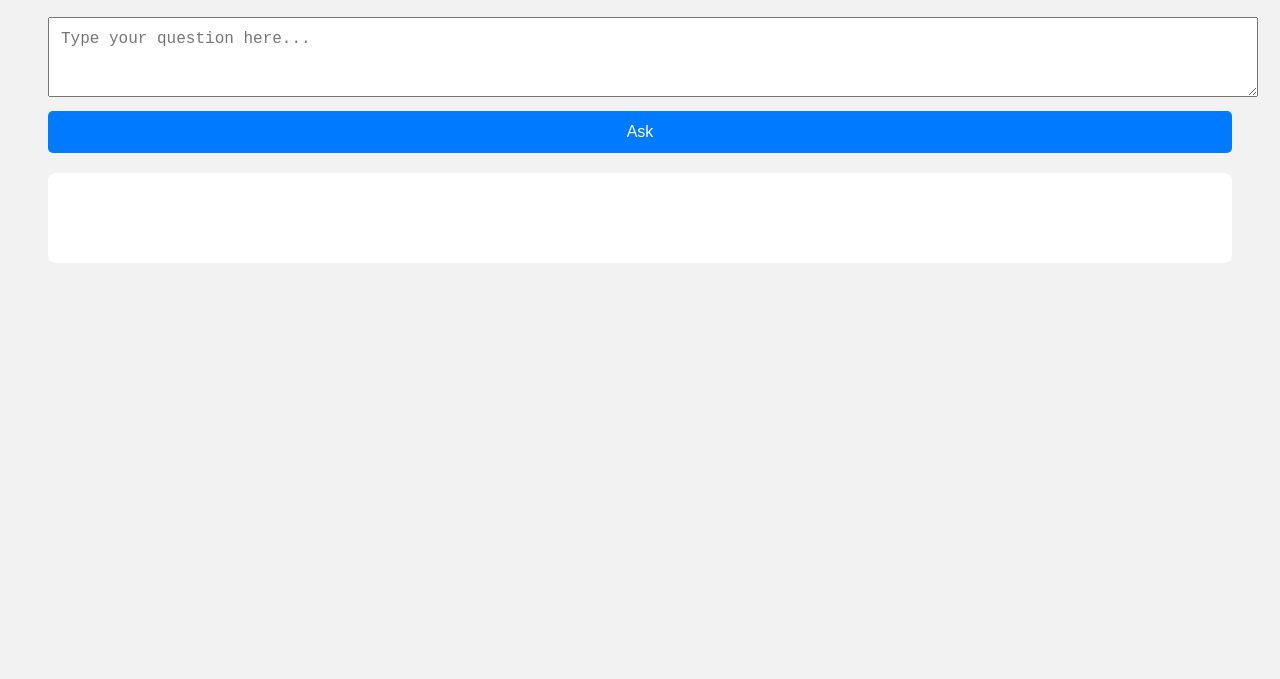
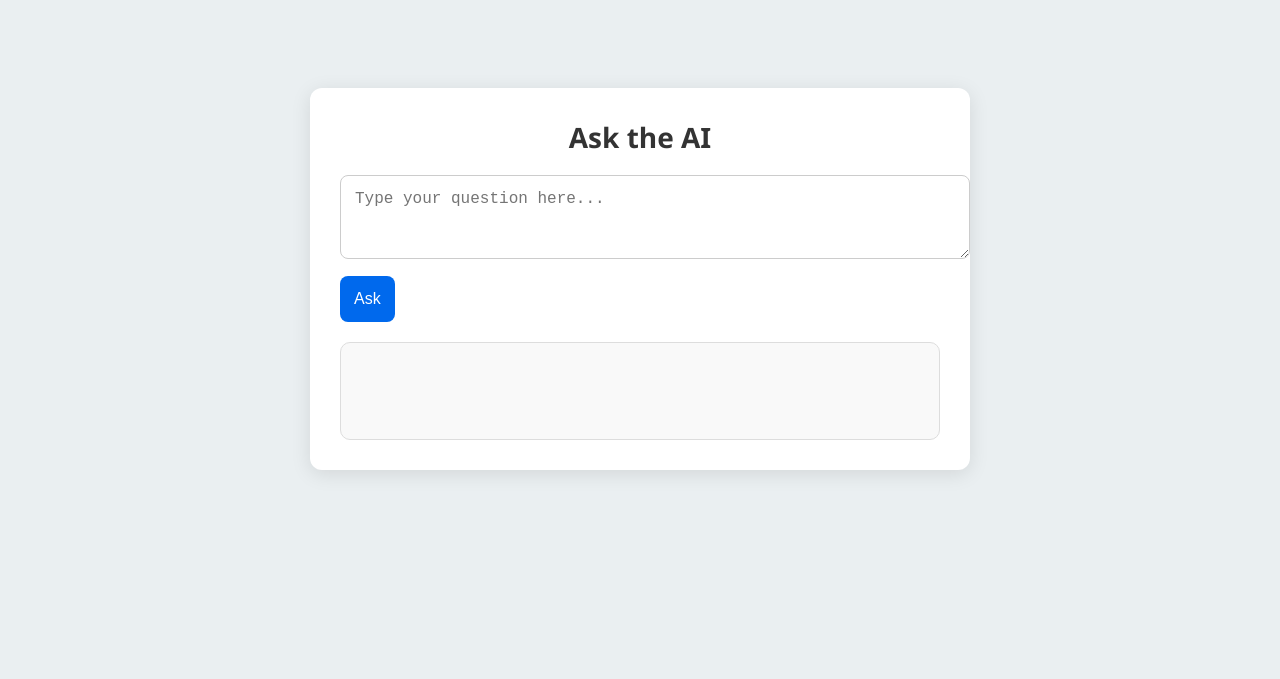
Before and after one commit to Nithin1614/ThinkFlowAI, a plain HTML site: page index.html in a window 1280 px wide. Shown: the part 121-800 px from the top of the page. Drawn offline with Linux system fonts and the light colour scheme.

Commit message:
Update index.html

```diff
--- a/index.html
+++ b/index.html
@@ -5,49 +5,21 @@
     <meta charset="UTF-8">
     <meta name="viewport" content="width=device-width, initial-scale=1.0">
     <title>AI Chatbot</title>
-    <style>
-        body {
-            font-family: Arial, sans-serif;
-            background: #f2f2f2;
-            padding: 40px;
-        }
-
-        textarea,
-        button {
-            width: 100%;
-            padding: 12px;
-            font-size: 16px;
-            margin-top: 10px;
-        }
-
-        button {
-            background-color: #007BFF;
-            color: white;
-            border: none;
-            cursor: pointer;
-            border-radius: 5px;
-        }
-
-        button:hover {
-            background-color: #0056b3;
-        }
-
-        #responseBox {
-            margin-top: 20px;
-            background: white;
-            padding: 15px;
-            border-radius: 8px;
-            min-height: 60px;
-            white-space: pre-wrap;
-        }
-    </style>
 </head>
 
-<body>
-    <h1>Ask the AI</h1>
-    <textarea id="question" rows="3" placeholder="Type your question here..."></textarea>
-    <button onclick="askQuestion()">Ask</button>
-    <div id="responseBox"></div>
+<body style="margin: 0; padding: 0; font-family: 'Segoe UI', sans-serif; background: #eaeff1; display: flex; justify-content: center; align-items: center; height: 100vh;">
+    <div style="background: #ffffff; padding: 30px; border-radius: 12px; box-shadow: 0 4px 20px rgba(0, 0, 0, 0.1); width: 100%; max-width: 600px;">
+        <h1 style="margin-top: 0; font-size: 28px; color: #333; text-align: center;">Ask the AI</h1>
+        <textarea id="question" rows="3" placeholder="Type your question here..."
+            style="width: 100%; padding: 14px; font-size: 16px; border: 1px solid #ccc; border-radius: 8px; resize: vertical;"></textarea>
+        <button onclick="askQuestion()"
+            style="margin-top: 12px; padding: 14px; font-size: 16px; background-color: #0069ed; color: white; border: none; border-radius: 8px; cursor: pointer; transition: background 0.3s;">
+            Ask
+        </button>
+        <div id="responseBox"
+            style="margin-top: 20px; background: #f9f9f9; padding: 18px; border-radius: 10px; min-height: 60px; border: 1px solid #ddd; color: #333; white-space: pre-wrap;">
+        </div>
+    </div>
 
     <script>
         async function askQuestion() {
@@ -60,7 +32,7 @@
                 return;
             }
 
-            responseBox.innerText = "Thinking... 🤔";
+            responseBox.innerText = "AI is generating a response...";
 
             try {
                 const res = await fetch("/ask", {
@@ -71,9 +43,9 @@
 
                 const data = await res.json();
                 responseBox.innerText = "AI: " + data.response;
-                questionBox.value = "";  // Clear the box after asking
+                questionBox.value = "";
             } catch (err) {
-                responseBox.innerText = "❌ Error: Could not get a response.";
+                responseBox.innerText = "Error: Could not get a response.";
                 console.error(err);
             }
         }
```
